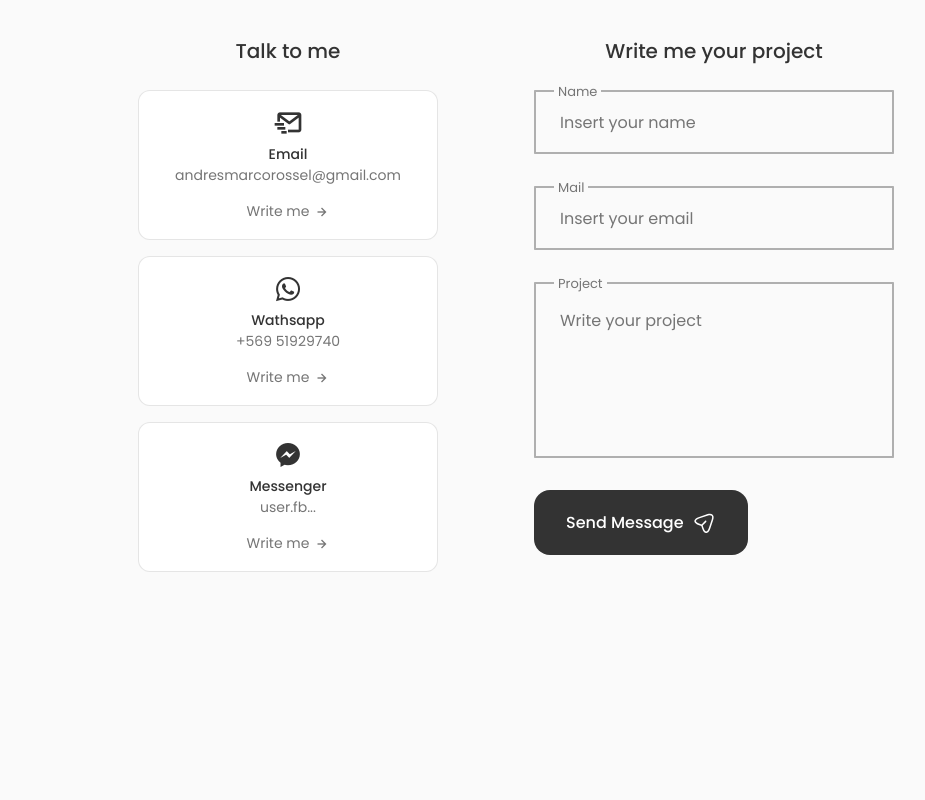
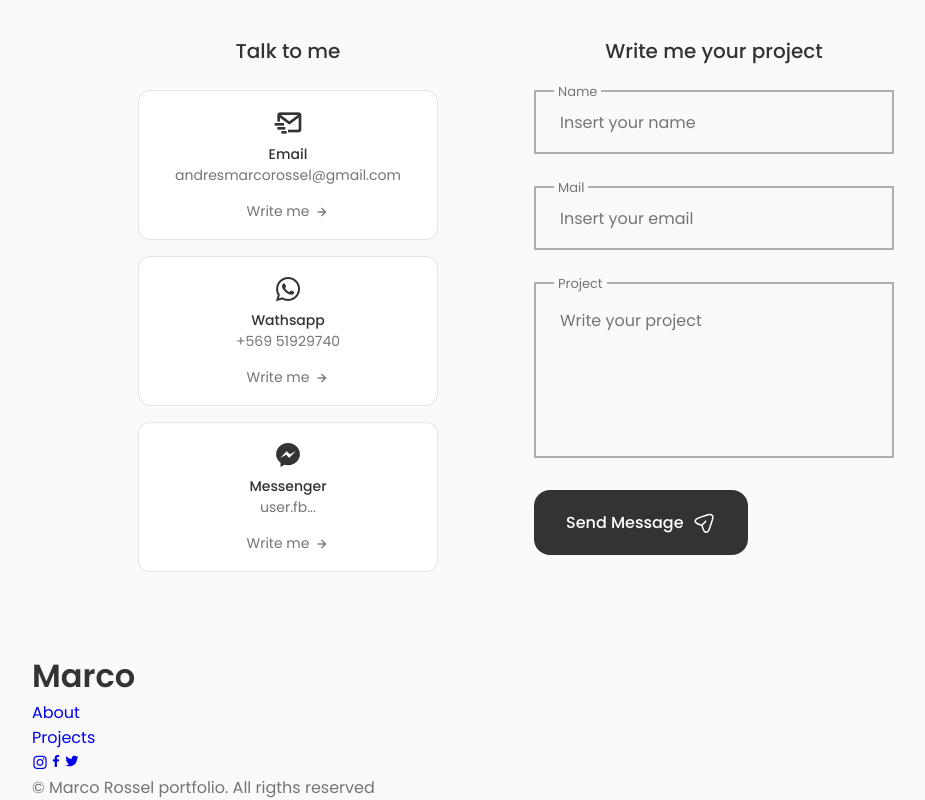
Before and after one commit to MarcoRosselDev/portafollio, a React (Create React App) app: page / in a window 1280 px wide. Shown: the part 2038-2838 px from the top of the page, without its empty margins (124-1049 px from the left). Before the commit the page ends 2690 px from the top, so only its background shows below. Built offline with nearby package versions, Linux system fonts and the light colour scheme.

Commit message:
solving some bugs

```diff
--- a/src/App.js
+++ b/src/App.js
@@ -2,6 +2,7 @@ import React from "react";
 import "./App.css";
 import About from "./components/about/About";
 import Contact from "./components/contact/Contact";
+import Footer from "./components/footer/Footer";
 import Header from "./components/header/Header.jsx";
 import Home from "./components/home/Home";
 import Skills from "./components/skills/Skills";
@@ -15,6 +16,7 @@ function App() {
         <About />
         <Skills />
         <Contact />
+        <Footer />
       </main>
     </>
   );
--- a/src/components/about/About.jsx
+++ b/src/components/about/About.jsx
@@ -24,7 +24,7 @@ const About = () => {
           <a download="" href={CV} className="button button--flex">
             Download CV
             <svg
-              class="button__icon"
+              className="button__icon"
               xmlns="http://www.w3.org/2000/svg"
               width="24"
               height="24"
--- a/src/components/contact/Contact.jsx
+++ b/src/components/contact/Contact.jsx
@@ -8,21 +8,13 @@ const Contact = () => {
   const sendEmail = (e) => {
     e.preventDefault();
 
-    emailjs
-      .sendForm(
-        "service_ooxmg0l",
-        "template_hozoiwk",
-        form.current,
-        "seZ5vAwNr3jl7MPJf"
-      )
-      .then(
-        (result) => {
-          console.log(result.text);
-        },
-        (error) => {
-          console.log(error.text);
-        }
-      );
+    emailjs.sendForm(
+      "service_ooxmg0l",
+      "template_hozoiwk",
+      form.current,
+      "seZ5vAwNr3jl7MPJf"
+    );
+    e.target.reset();
   };
 
   return (
@@ -119,7 +111,7 @@ const Contact = () => {
             <button className="button button--flex">
               Send Message
               <svg
-                class="button__icon"
+                className="button__icon"
                 xmlns="http://www.w3.org/2000/svg"
                 width="24"
                 height="24"
--- /dev/null
+++ b/src/components/footer/Footer.jsx
@@ -0,0 +1,60 @@
+import React from "react";
+import "./footer.css";
+
+const Footer = () => {
+  return (
+    <footer className="footer">
+      <div className="footer__container container">
+        <h1 className="footer__title">Marco</h1>
+
+        <ul className="footer__list">
+          <li>
+            <a href="#about" className="footer__link">
+              About
+            </a>
+          </li>
+
+          <li>
+            <a href="#portfolio" className="footer__link">
+              Projects
+            </a>
+          </li>
+
+          {/* <li>
+            <a href="#" className="footer__link"></a>
+          </li> */}
+        </ul>
+
+        <div className="footer__social">
+          <a
+            href="https://www.instagram.com/"
+            className="footer__social-link"
+            target="_blank"
+          >
+            <i className="uil uil-instagram"></i>
+          </a>
+          <a
+            href="https://www.facebook.com/"
+            className="footer__social-link"
+            target="_blank"
+          >
+            <i className="bx bxl-facebook"></i>
+          </a>
+          <a
+            href="https://twiter.com/"
+            className="footer__social-link"
+            target="_blank"
+          >
+            <i className="bx bxl-twitter"></i>
+          </a>
+        </div>
+
+        <span className="footer__copy">
+          &#169; Marco Rossel portfolio. All rigths reserved
+        </span>
+      </div>
+    </footer>
+  );
+};
+
+export default Footer;
--- a/src/components/home/Data.jsx
+++ b/src/components/home/Data.jsx
@@ -11,7 +11,7 @@ const Data = () => {
           viewBox="0 0 48 48"
           fill="none"
           xmlns="http://www.w3.org/2000/svg"
-          class="home__hand"
+          className="home__hand"
         >
           <path
             d="M25.4995 32.0305L31.3495 33.1555L36.1495 8.48051C36.4495 6.83051 35.3995 5.18051 33.8245 4.88051C32.1745 4.58051 30.5995 5.70551 30.2995 7.35551L25.4995 32.0305Z"
@@ -62,7 +62,7 @@ const Data = () => {
       <a href="#contact" className="button button--flex">
         Say Hello
         <svg
-          class="button__icon"
+          className="button__icon"
           xmlns="http://www.w3.org/2000/svg"
           width="24"
           height="24"
--- a/src/components/home/ScrollDown.jsx
+++ b/src/components/home/ScrollDown.jsx
@@ -7,7 +7,7 @@ const ScrollDown = () => {
         <svg
           width="32px"
           height="32px"
-          class="home__scroll-mouse"
+          className="home__scroll-mouse"
           viewBox="0 0 247 390"
           version="1.1"
           xmlns="http://www.w3.org/2000/svg"
@@ -21,7 +21,7 @@ const ScrollDown = () => {
           }}
         >
           <path
-            class="wheel"
+            className="wheel"
             d="M123.359,79.775l0,72.843"
             style={{
               fill: "none",
--- a/src/components/home/Social.jsx
+++ b/src/components/home/Social.jsx
@@ -18,7 +18,7 @@ const Social = () => {
         <i className="uil uil-dribbble"></i>
       </a>
       <a
-        href="https://github.com/"
+        href="https://github.com/MarcoRosselDev"
         className="home__social-icon"
         target="_blank"
       >
--- a/src/components/skills/Backend.jsx
+++ b/src/components/skills/Backend.jsx
@@ -54,7 +54,7 @@ const Backend = () => {
             </div>
           </div>
 
-           <div className="skills__data">
+          <div className="skills__data">
             <i className="bx bx-badge-check"></i>
 
             <div>
```
Also changed, not shown: src/components/footer/footer.css (added).
